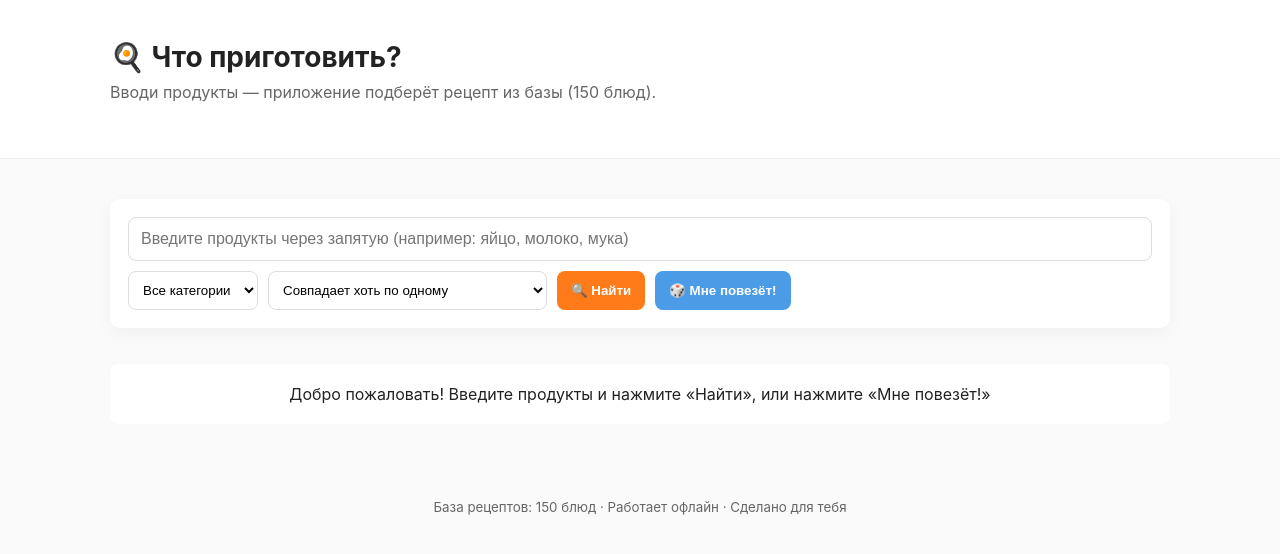
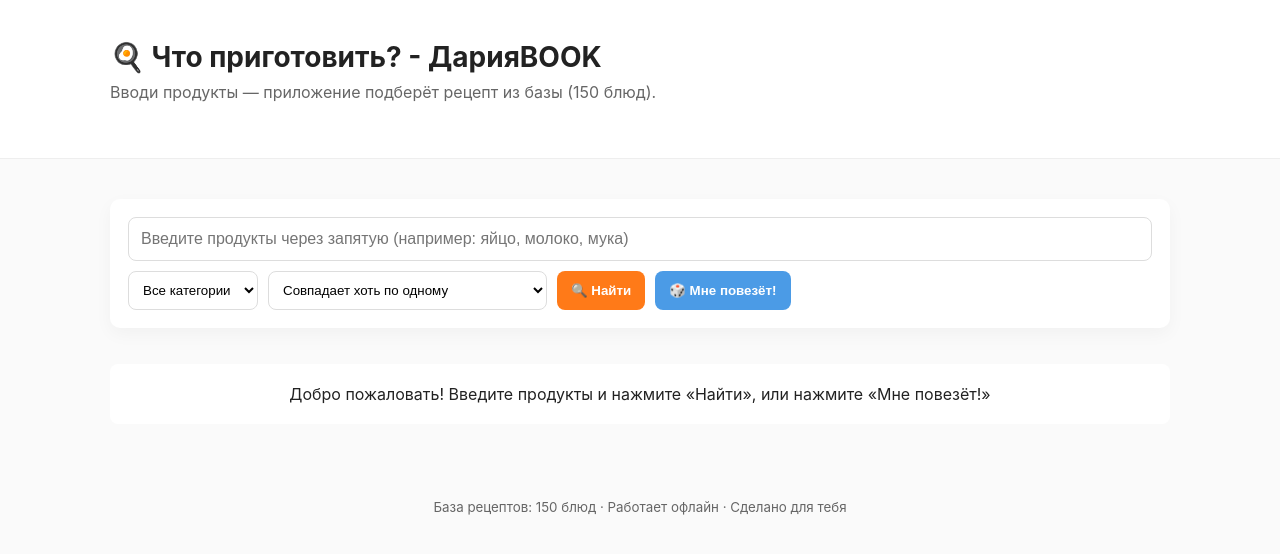
Before and after one commit to MDX1/cook-web, a plain HTML site: page index.html in a window 1280 px wide. Drawn offline with Linux system fonts and the light colour scheme.

Commit message:
Update index.html

```diff
--- a/index.html
+++ b/index.html
@@ -21,7 +21,7 @@
 <body>
   <header>
     <div class="container">
-      <h1>🍳 Что приготовить?</h1>
+      <h1>🍳 Что приготовить? - ДарияBOOK</h1>
       <p class="subtitle">Вводи продукты — приложение подберёт рецепт из базы (150 блюд).</p>
     </div>
   </header>
```
